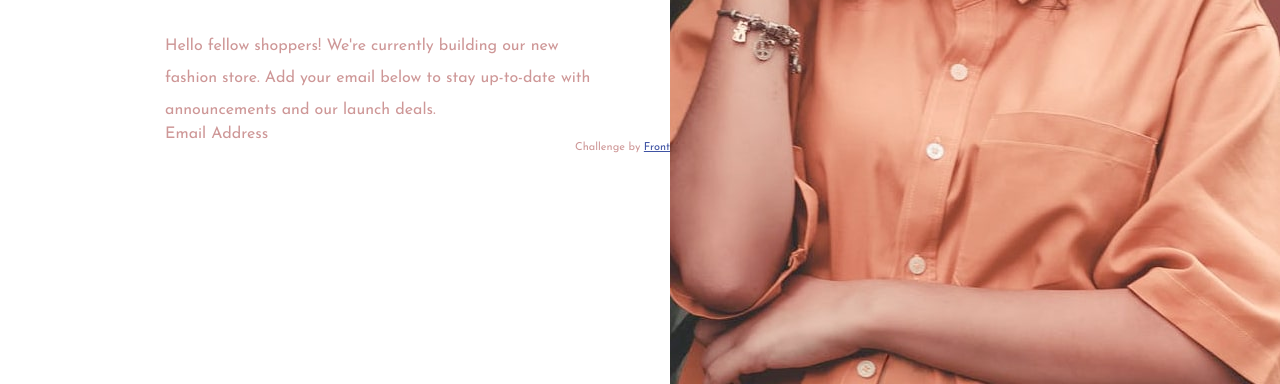
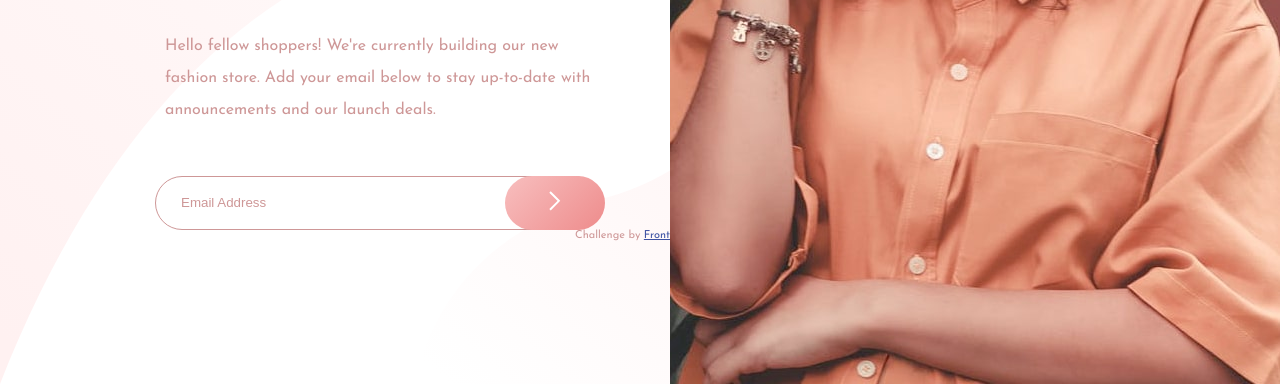
Before and after one commit to idahosound/BaseApparel, a plain HTML site: page index.html in a window 1280 px wide. Shown: the part 416-800 px from the top of the page. Drawn offline with Linux system fonts and the light colour scheme.

Commit message:
Added form functions

```diff
--- a/index.html
+++ b/index.html
@@ -6,6 +6,7 @@
   <link href="styles.css" type="text/css" rel="stylesheet" />
   <link rel="icon" type="image/png" sizes="32x32" href="./images/favicon-32x32.png">
   <link href="https://fonts.googleapis.com/css?family=Josefin+Sans:300,400,600&display=swap" rel="stylesheet">
+  <script src="js/functions.js"></script>
   <title>Frontend Mentor | Base Apparel coming soon page</title>
 </head>
 <body>
@@ -19,8 +20,12 @@
     Hello fellow shoppers! We're currently building our new fashion store.
     Add your email below to stay up-to-date with announcements and our launch deals.
   </P>
-
-  Email Address
+  <form onsubmit=" showInput('eml')">
+    <input id="eml" type="email" placeholder="Email Address" name="email" required/>
+    <button id="submit" type="submit">
+      <img src="images/icon-arrow.svg" />
+    </button>
+  </form>
 </section>
 
 
--- /dev/null
+++ b/js/functions.js
@@ -0,0 +1,4 @@
+function showInput (x) {
+  val=document.getElementById(x).value;
+  alert("The email address is " + val);
+}
--- a/styles.css
+++ b/styles.css
@@ -1,8 +1,9 @@
 html {
   box-sizing: border-box;
 }
-* {
-  margin: 0;
+*, *:before, *:after {
+    margin: 0;
+    box-sizing: inherit;
 }
 body {
   font-family: 'Josefin Sans', sans-serif;
@@ -10,6 +11,7 @@ body {
   color: hsl(0, 36%, 70%);
   padding-left: 165px;
   padding-top: 60px;
+  background-image: url("images/bg-pattern-desktop.svg");
 }
 h1 {
   font-size: 48px;
@@ -21,7 +23,7 @@ h1 {
 }
 h1 span {
   font-weight: 600;
-  color: black;
+  color: hsl(0, 6%, 24%);
 }
 .container {
   width: 450px;
@@ -35,6 +37,35 @@ h1 span {
 .greeting {
   line-height: 2;
 }
+form {
+  margin-top:50px;
+  position: relative;
+  left:-10px;
+}
+form>* {
+  border-radius: 27px;
+}
+#eml {
+  height: 54px;
+  width: 446px;
+  border-style: solid;
+  border-width: thin;
+  border-color: hsl(0, 36%, 70%);
+  padding-left: 25px;
+}
+::placeholder {
+  color: hsl(0, 36%, 70%);
+}
+#submit {
+  display: inline;
+  position:absolute;
+  right: 0;
+  height: 54px;
+  width: 100px;
+  border-style: none;
+  background-image:linear-gradient(135deg, hsl(0, 80%, 86%), hsl(0, 74%, 74%));
+  color: white;
+}
 .attribution {
   font-size: 11px; text-align: center;
 }
```
Also changed, not shown: 1 other file.
